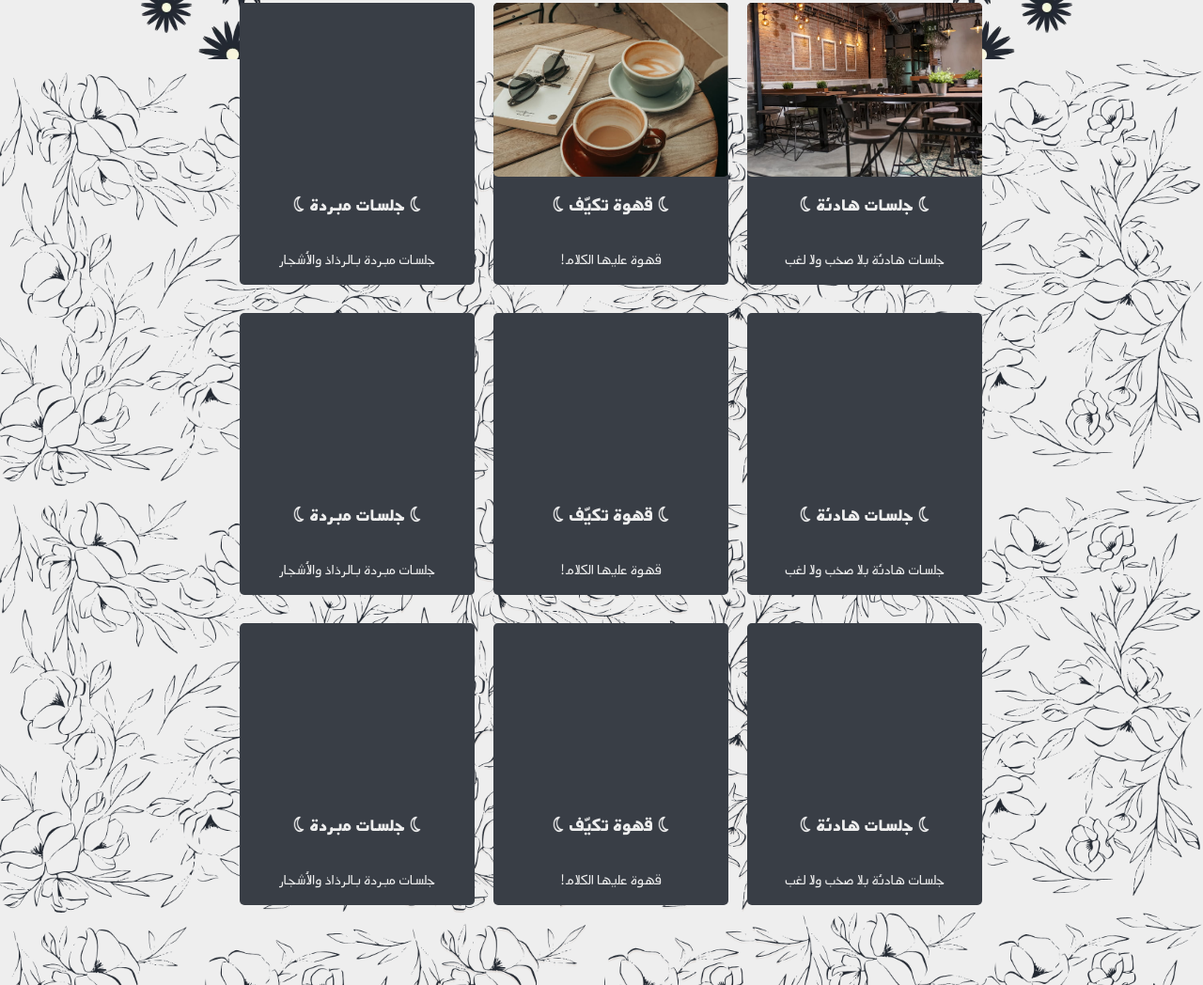
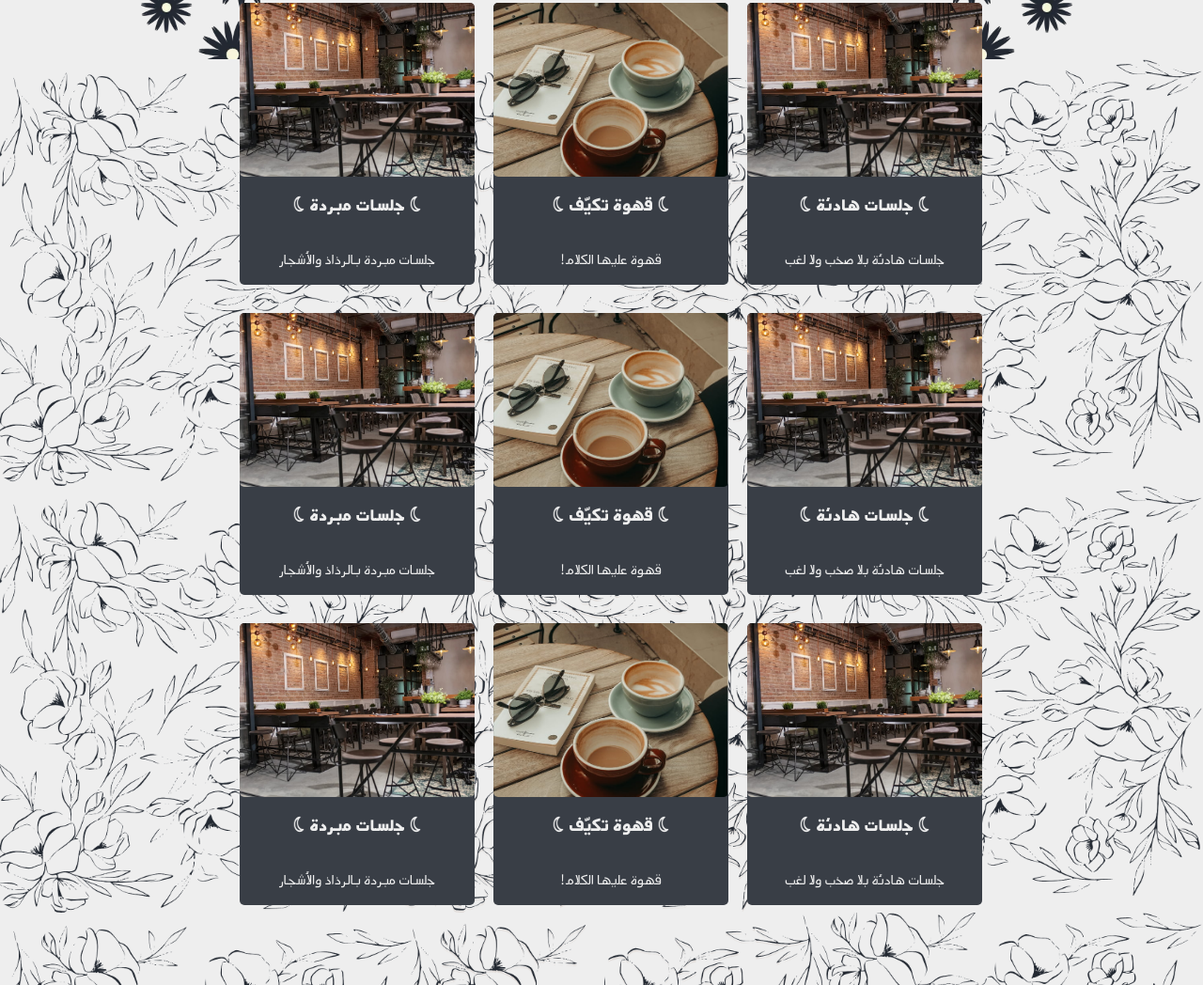
Before and after one commit to Turki29/Turki29.github.io, a plain HTML site: page المشاريع/مقهى أشجان/index.html in a window 1280 px wide. Shown: the part 558-1606 px from the top of the page at 94% size. Drawn offline with Linux system fonts and the light colour scheme.

Commit message:
Update index.html

```diff
--- a/المشاريع/مقهى أشجان/index.html
+++ b/المشاريع/مقهى أشجان/index.html
@@ -138,7 +138,7 @@
                         <div class="card bg-charcoal align-items-center border-radius-5px ">
                             <div
                             class="width-100 height-25vh border-radius-5px-top image-in-div-cover"
-                            style="background-image: url('الصور/جلسة1.png');"
+                            style="background-image: url('الصور/جلسة1.jpg');"
                             ></div>
                             <h3 class="font-white "><i class="fa-sharp fa-regular fa-moon fa-flip"></i> جلسات مبردة <i class="fa-sharp fa-regular fa-moon fa-flip"></i></h3>
                             <p> جلسات مبردة بالرذاذ والأشجار</p>
@@ -149,7 +149,7 @@
                         <div class="card bg-charcoal align-items-center border-radius-5px">
                             <div
                             class="width-100 height-25vh border-radius-5px-top image-in-div-cover"
-                            style="background-image: url('الصور/جلسة1.png');"
+                            style="background-image: url('الصور/جلسة1.jpg');"
                             ></div>
                             <h3 class="font-white "><i class="fa-sharp fa-regular fa-moon fa-flip"></i> جلسات هادئة <i class="fa-sharp fa-regular fa-moon fa-flip"></i></h3>
                             <p> جلسات هادئة بلا صخب ولا لغب</p>
@@ -158,7 +158,7 @@
                         <div class="card bg-charcoal align-items-center border-radius-5px ">
                             <div
                             class="width-100 height-25vh border-radius-5px-top image-in-div-cover"
-                            style="background-image: url('الصور/دلة وقدوع.png');"
+                            style="background-image: url('الصور/دلة وقدوع.jpg');"
                             ></div>
                             <h3 class="font-white "><i class="fa-sharp fa-regular fa-moon fa-flip"></i> قهوة تكيّف <i class="fa-sharp fa-regular fa-moon fa-flip"></i></h3>
                             <p> قهوة عليها الكلام!</p>
@@ -167,7 +167,7 @@
                         <div class="card bg-charcoal align-items-center border-radius-5px ">
                             <div
                             class="width-100 height-25vh border-radius-5px-top image-in-div-cover"
-                            style="background-image: url('الصور/جلسة1.png');"
+                            style="background-image: url('الصور/جلسة1.jpg');"
                             ></div>
                             <h3 class="font-white "><i class="fa-sharp fa-regular fa-moon fa-flip"></i> جلسات مبردة <i class="fa-sharp fa-regular fa-moon fa-flip"></i></h3>
                             <p> جلسات مبردة بالرذاذ والأشجار</p>
@@ -178,7 +178,7 @@
                         <div class="card bg-charcoal align-items-center border-radius-5px">
                             <div
                             class="width-100 height-25vh border-radius-5px-top image-in-div-cover"
-                            style="background-image: url('الصور/جلسة1.png');"
+                            style="background-image: url('الصور/جلسة1.jpg');"
                             ></div>
                             <h3 class="font-white "><i class="fa-sharp fa-regular fa-moon fa-flip"></i> جلسات هادئة <i class="fa-sharp fa-regular fa-moon fa-flip"></i></h3>
                             <p> جلسات هادئة بلا صخب ولا لغب</p>
@@ -187,7 +187,7 @@
                         <div class="card bg-charcoal align-items-center border-radius-5px ">
                             <div
                             class="width-100 height-25vh border-radius-5px-top image-in-div-cover"
-                            style="background-image: url('الصور/دلة وقدوع.png');"
+                            style="background-image: url('الصور/دلة وقدوع.jpg');"
                             ></div>
                             <h3 class="font-white "><i class="fa-sharp fa-regular fa-moon fa-flip"></i> قهوة تكيّف <i class="fa-sharp fa-regular fa-moon fa-flip"></i></h3>
                             <p> قهوة عليها الكلام!</p>
@@ -196,7 +196,7 @@
                         <div class="card bg-charcoal align-items-center border-radius-5px ">
                             <div
                             class="width-100 height-25vh border-radius-5px-top image-in-div-cover"
-                            style="background-image: url('الصور/جلسة1.png');"
+                            style="background-image: url('الصور/جلسة1.jpg');"
                             ></div>
                             <h3 class="font-white "><i class="fa-sharp fa-regular fa-moon fa-flip"></i> جلسات مبردة <i class="fa-sharp fa-regular fa-moon fa-flip"></i></h3>
                             <p> جلسات مبردة بالرذاذ والأشجار</p>
```
